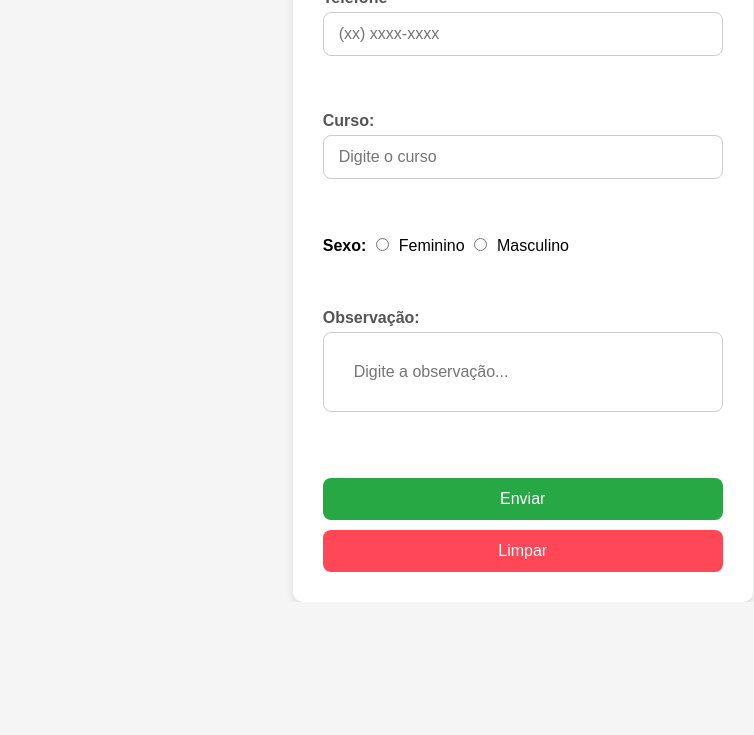
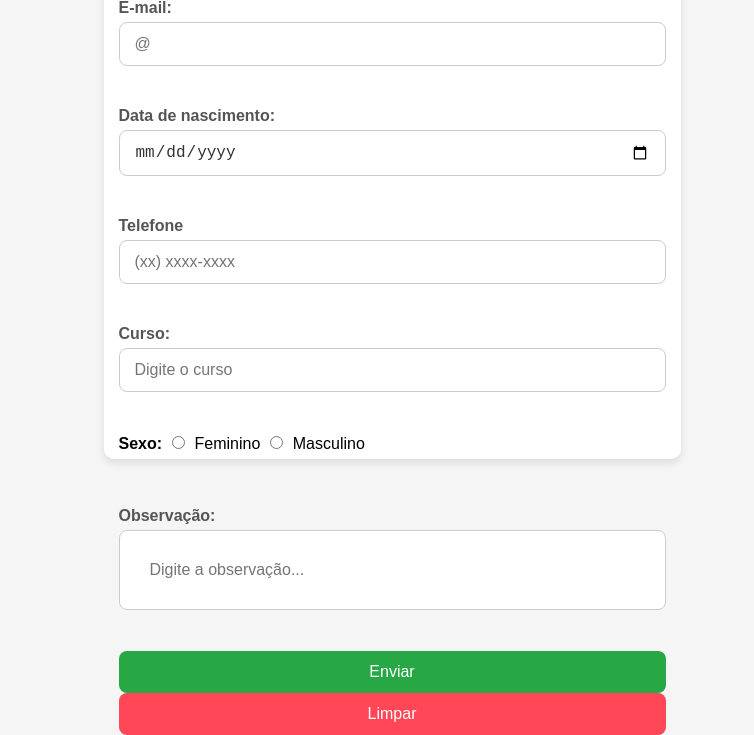
Before and after one commit to IgorHenrique1512/pequenos_projetos, a plain HTML site: page desenvolvimento/index.html in a window 1280 px wide. Shown: the part 429-1164 px from the top of the page, without its empty margins (248-1002 px from the left). Before the commit the page ends 1031 px from the top, so only its background shows below. Drawn offline with Linux system fonts and the light colour scheme.

Commit message:
06/10/2024

```diff
--- a/desenvolvimento/index.html
+++ b/desenvolvimento/index.html
@@ -1,14 +1,18 @@
 <!DOCTYPE html>
 <html lang="en">
+
 <head>
     <meta charset="UTF-8">
     <meta name="viewport" content="width=device-width, initial-scale=1.0">
     <title>Formulário</title>
     <link rel="stylesheet" href="styles.css">
 </head>
+
 <body>
-    <h1> Cadastrar alunos</h1>
-    <form>
+    <div>
+        <h1> Cadastrar alunoss</h1>
+    </div>
+    <div class="container"><form>
         <label form="nome"><b>Nome do aluno: </b> </label>
         <input type="text" id="nome" name="nome" placeholder="Digite seu nome aqui" size="50"><br><br>
 
@@ -54,7 +58,7 @@
 <input type="password" id="senha" name="senha"  size="40"><br><br> -->
 
         <label form="Data_nasc"><b>Data de nascimento: </b> </label>
-<input type="date" id="date" name="date"  ><br><br>
+        <input type="date" id="date" name="date"><br><br>
 
         <!--<label form="Quantidade_depend"><b>Quantidade de dependentes: </b> </label>
 <input type="number" id="dependentes" name="dependentes" min="1" max="5" > -->
@@ -75,9 +79,10 @@
         <br><br>
 
         <label form="nome"><b>Observação: </b> </label>
-<input type="text" id="nome" name="nome" placeholder="Digite a observação..." size="50" style="padding: 30px;"><br><br>
+        <input type="text" id="nome" name="nome" placeholder="Digite a observação..." size="50"
+            style="padding: 30px;"><br><br>
 
-<input type="submit" value="Enviar">   <input type="reset" value="Limpar">
+        <input type="submit" value="Enviar"> <input type="reset" value="Limpar">
 
 
 
@@ -89,6 +94,7 @@ Você avalia nosso site :
 
 
 
-    </form>
+    </form> </div>
 </body>
+
 </html>
--- a/desenvolvimento/styles.css
+++ b/desenvolvimento/styles.css
@@ -2,12 +2,19 @@
 body {
     font-family: 'Arial', sans-serif;
     background-color: #f5f5f5;
-    display: flex;
+    display: block;
     justify-content: center;
-    align-items: center;
+    align-items: auto;
     height: 100vh;
     margin: 0;
 }
+
+.container {
+    display: flex;
+    justify-content:center; /* Centraliza horizontalmente */
+    align-items: stretch;     /* Centraliza verticalmente */
+    height: 100vh;           /* A altura da div ocupa toda a altura da tela */
+  }
 
 h1 {
     text-align: center;
@@ -17,11 +24,12 @@ h1 {
 
 form {
     background-color: white;
-    padding: 30px;
+    padding: 15px;
     border-radius: 10px;
     box-shadow: 0 4px 8px rgba(0, 0, 0, 0.1);
-    width: 100%;
-    max-width: 400px;
+    align-content: center;
+    align-items: center;
+    max-width:50%;
 }
 
 label {
@@ -38,7 +46,7 @@ input[type="tel"],
 select {
     width: 100%;
     padding: 12px 15px;
-    margin-bottom: 20px;
+    margin-bottom: 5px;
     border: 1px solid #ccc;
     border-radius: 8px;
     box-sizing: border-box;
@@ -70,7 +78,7 @@ input[type="reset"] {
     border-radius: 8px;
     border: none;
     cursor: pointer;
-    margin-top: 10px;
+    margin-top: auto;
     display: block;
 }
 
```
Also changed, not shown: anotacao.txt (added). Lines whose indentation alone changed are shown as unchanged.
